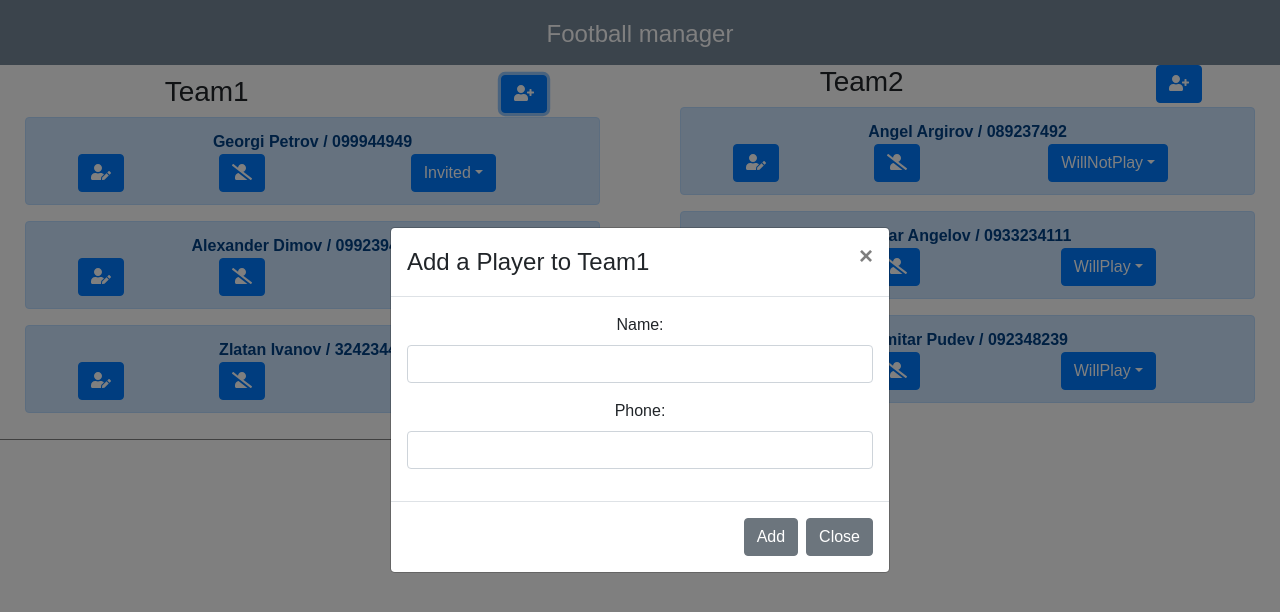
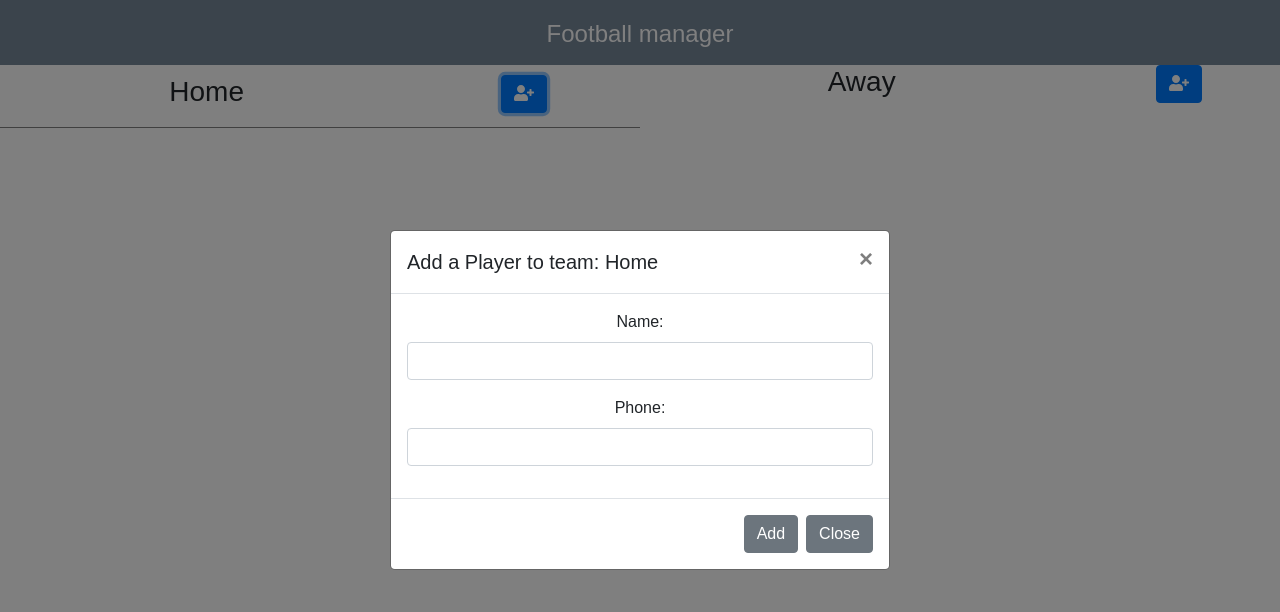
Before and after one commit to Pudev/football-manager, a React (Create React App) app: page / in a window 1280 px wide. Both pictures are taken after a click on the button 524 px from the left and 94 px from the top of the page. Shown: the top 612 px of the page. Built offline with nearby package versions, Linux system fonts and the light colour scheme.

Commit message:
Refactor the components and add "Edit player functionality"
Add uid generator
Add id property for player interface

```diff
--- a/package.json
+++ b/package.json
@@ -6,13 +6,15 @@
     "@fortawesome/fontawesome-svg-core": "^1.2.6",
     "@fortawesome/free-solid-svg-icons": "^5.4.1",
     "@fortawesome/react-fontawesome": "^0.1.3",
+    "@types/uuid": "^3.4.4",
     "bootstrap": "^4.1.3",
     "jquery": "^3.3.1",
     "popper": "^1.0.1",
     "popper.js": "^1.14.4",
     "react": "^16.5.2",
     "react-dom": "^16.5.2",
-    "react-scripts-ts": "3.1.0"
+    "react-scripts-ts": "3.1.0",
+    "uuid": "^3.3.2"
   },
   "scripts": {
     "start": "react-scripts-ts start",
--- a/src/App.tsx
+++ b/src/App.tsx
@@ -15,12 +15,10 @@ class App extends React.Component<any, any> {
                 </header>
                 <div className="row">
                     <div className="col-sm-6" style={{ marginBottom: '20px', marginTop: '10px', paddingBottom: '10px', borderBottom: 'solid 1px grey' }}>
-                        <Team teamName={"Team1"} />
-                        {/* <ButtonAddEditPlayer teamName={'Team1'} /> */}
+                        <Team teamName={"Home"} />
                     </div>
                     <div className="col-sm-6">
-                        <Team teamName={"Team2"} />
-                        {/* <ButtonAddEditPlayer teamName={'Team2'} updateSecondTeam={this.updateSecondTeam} /> */}
+                        <Team teamName={"Away"} />
                     </div>
                 </div>
             </div>
--- a/src/ButtonAddPlayer.tsx
+++ b/src/ButtonAddEditPlayer.tsx
@@ -1,48 +1,76 @@
+import { faUserEdit, faUserPlus } from '@fortawesome/free-solid-svg-icons';
+import { FontAwesomeIcon } from '@fortawesome/react-fontawesome';
 import * as React from 'react';
-
-import { faUserPlus } from '@fortawesome/free-solid-svg-icons';
-import { FontAwesomeIcon } from '@fortawesome/react-fontawesome';
 
 class ButtonAddEditPlayer extends React.Component<any, any> {
     constructor(props: any) {
         super(props);
 
         this.state = {
+            id: '',
             name: '',
             phone: '',
             status: 0
         }
+
         this.addPlayer = this.addPlayer.bind(this);
     }
 
     public changeName = (event: any) => {
-        this.setState({ name: event.currentTarget.value })
+        this.setState({ name: event.currentTarget.value });
     }
 
     public changePhone = (event: any) => {
-        this.setState({ phone: event.currentTarget.value })
+        this.setState({ phone: event.currentTarget.value });
     }
 
     public addPlayer = () => {
-        this.props.teamName === 'Team1' ? this.props.updateFirstTeam(this.state) : this.props.updateSecondTeam(this.state);
+        this.props.addPlayer(this.state);
+        this.setState({ name: '', phone: '' });
+    }
 
-        this.setState({ name: '', phone: '' });
+    public editPlayer = () => {
+        this.props.editPlayer(this.state);
+    }
+
+    public discardChanges = () => {
+        const originalValues = this.props;
+        this.setState({ name: originalValues.name, phone: originalValues.phone });
+    }
+
+    public componentDidMount() {
+        const player = {
+            id: this.props.id,
+            name: this.props.name,
+            phone: this.props.phone,
+            status: this.props.status
+        }
+
+        if (this.props.id) {
+            this.setState({
+                ...player
+            })
+        }
     }
 
     public render() {
         return (
             <form className='needs-validation'>
-                <button type="button" className="btn btn-primary" data-toggle="modal" data-target={'#' + this.props.teamName}>
-                    <FontAwesomeIcon icon={faUserPlus}/>
+                <button type="button" className="btn btn-primary" data-toggle="modal" data-target={'#' + this.props.name}>
+                    <FontAwesomeIcon icon={this.props.id ? faUserEdit : faUserPlus} />
                 </button>
 
                 <div>
-                    <div className="modal fade" id={this.props.teamName}>
+                    <div className="modal fade" id={this.props.name}>
                         <div className="modal-dialog modal-dialog-centered">
                             <div className="modal-content">
 
                                 <div className="modal-header">
-                                    <h4 className="modal-title">Add a Player to {this.props.teamName}</h4>
+                                    {
+                                        this.props.id ?
+                                            <h5 className="modal-title">Edit a Player: {this.props.name}</h5> :
+                                            <h5 className="modal-title">Add a Player to team: {this.props.name}</h5>
+                                    }
                                     <button type="button" className="close" data-dismiss="modal">&times;</button>
                                 </div>
 
@@ -62,8 +90,12 @@ class ButtonAddEditPlayer extends React.Component<any, any> {
                                 </div>
 
                                 <div className="modal-footer">
-                                    <button type="button" className="btn btn-secondary" data-dismiss="modal" typeof="submit" onClick={this.addPlayer}>Add</button>
-                                    <button type="button" className="btn btn-secondary" data-dismiss="modal">Close</button>
+                                    {
+                                        this.props.id ?
+                                            <button type="button" className="btn btn-secondary" data-dismiss="modal" typeof="submit" onClick={this.editPlayer}>Save</button> :
+                                            <button type="button" className="btn btn-secondary" data-dismiss="modal" typeof="submit" onClick={this.addPlayer}>Add</button>
+                                    }
+                                    <button type="button" className="btn btn-secondary" data-dismiss="modal" onClick={this.discardChanges}>Close</button>
                                 </div>
 
                             </div>
--- a/src/Player.tsx
+++ b/src/Player.tsx
@@ -1,14 +1,25 @@
+import ButtonAddEditPlayer from './ButtonAddEditPlayer';
+import Dropdown from './Dropdown';
+import { IPlayer } from './interfaces';
+
+import { faUserSlash } from '@fortawesome/free-solid-svg-icons'
+import { FontAwesomeIcon } from '@fortawesome/react-fontawesome'
 import * as React from 'react';
 
-import Dropdown from './Dropdown';
+class Player extends React.Component<any, any> {
+    constructor(props: any) {
+        super(props);
 
-import { faUserEdit, faUserSlash } from '@fortawesome/free-solid-svg-icons'
-import { FontAwesomeIcon } from '@fortawesome/react-fontawesome'
-import { IPlayer } from './interfaces';
+        this.editPlayer.bind(this);
+        this.deletePlayer.bind(this);
+    }
 
-class Player extends React.Component<IPlayer, any> {
-    constructor(props: IPlayer) {
-        super(props);
+    public editPlayer = (player: IPlayer) => {
+        this.props.editPlayer(player);
+    }
+
+    public deletePlayer = () => {
+        // to do delete a player
     }
 
     public render() {
@@ -20,10 +31,15 @@ class Player extends React.Component<IPlayer, any> {
 
                 <div className="row">
                     <div className="col-3">
-                        <button className="btn btn-primary"><FontAwesomeIcon icon={faUserEdit} /></button>
+                        <ButtonAddEditPlayer
+                            editPlayer={this.editPlayer}
+                            id={this.props.id}
+                            name={this.props.name}
+                            phone={this.props.phone}
+                            status={this.props.status} />
                     </div>
                     <div className="col-3">
-                        <button className="btn btn-primary"><FontAwesomeIcon icon={faUserSlash} /></button>
+                        <button className="btn btn-primary" onClick={this.deletePlayer}><FontAwesomeIcon icon={faUserSlash} /></button>
                     </div>
                     <div className="col-6">
                         <Dropdown status={this.props.status} />
--- a/src/Team.tsx
+++ b/src/Team.tsx
@@ -1,31 +1,49 @@
-import * as React from 'react';
-import ButtonAddEditPlayer from './ButtonAddPlayer';
-import { PlayerStatus } from './constants';
+import ButtonAddEditPlayer from './ButtonAddEditPlayer';
+// import { PlayerStatus } from './constants';
 import { IPlayer } from './interfaces';
 import Player from './Player';
 
-class Team extends React.Component<any, any> {
+import * as React from 'react';
+import { v4 } from 'uuid';
+
+
+class Team extends React.Component<{ teamName: string }, any> {
     constructor(props: any) {
         super(props);
 
-        this.state = { firstTeamPlayers, secondTeamPlayers };
-        this.updateFirstTeam = this.updateFirstTeam.bind(this);
-        this.updateSecondTeam = this.updateSecondTeam.bind(this);
+        this.state = {
+            players: []
+        };
+
+        this.addPlayer = this.addPlayer.bind(this);
+        this.editPlayer = this.editPlayer.bind(this);
     }
 
-    public updateFirstTeam = (player: IPlayer) => {
-        const newList = [...this.state.firstTeamPlayers, player];
+    public addPlayer = (player: IPlayer) => {
+        player.id = v4();
+
+        const newList = [...this.state.players, player];
         this.setState({
-            firstTeamPlayers: newList
+            players: newList
         });
     }
 
-    public updateSecondTeam = (player: any) => {
-        const newList = [...this.state.secondTeamPlayers, player];
-        this.setState({
-            secondTeamPlayers: newList
+    public editPlayer = (player: IPlayer) => {
+        const newList = this.state.players.map((x: IPlayer) => {
+            if (x.id === player.id) {
+                x.name = player.name;
+                x.phone = player.phone;
+
+                return x;
+            }
+            return x;
         });
+        this.setState({ players: newList });
     }
+
+    public listPlayers = (team: IPlayer[]) => team.map((player) =>
+        <Player key={player.id} id={player.id} name={player.name} phone={player.phone} status={player.status} editPlayer={this.editPlayer} />
+    );
 
     public render() {
         return (
@@ -33,35 +51,15 @@ class Team extends React.Component<any, any> {
                 <div className="row">
                     <h3 className="col-8">{this.props.teamName}</h3>
                     <div className="col-4">
-                        {
-                            this.props.teamName === 'Team1' ?
-                                <ButtonAddEditPlayer teamName={'Team1'} updateFirstTeam={this.updateFirstTeam} /> :
-                                <ButtonAddEditPlayer teamName={'Team2'} updateSecondTeam={this.updateSecondTeam} />
-                        }
+                        <ButtonAddEditPlayer name={this.props.teamName} addPlayer={this.addPlayer} />
                     </div>
                 </div>
                 <div className="col-12">
-                    {this.props.teamName === 'Team1' ? listPlayers(this.state.firstTeamPlayers) : listPlayers(this.state.secondTeamPlayers)}
+                    {this.listPlayers(this.state.players)}
                 </div>
             </div>
         );
     }
 }
 
-const firstTeamPlayers = [
-    { name: 'Georgi Petrov', phone: '099944949', status: PlayerStatus.Invited },
-    { name: 'Alexander Dimov', phone: '09923944949', status: PlayerStatus.Uninvited },
-    { name: 'Zlatan Ivanov', phone: '32423444', status: PlayerStatus.Uninvited }
-];
-
-const secondTeamPlayers = [
-    { name: 'Angel Argirov', phone: '089237492', status: PlayerStatus.WillNotPlay },
-    { name: 'Petar Angelov', phone: '0933234111', status: PlayerStatus.WillPlay },
-    { name: 'Dimitar Pudev', phone: '092348239', status: PlayerStatus.WillPlay }
-];
-
-const listPlayers = (team: IPlayer[]) => team.map((x, index) =>
-    <Player key={index} name={x.name} phone={x.phone} status={x.status} />
-);
-
 export default Team;
--- a/src/interfaces.ts
+++ b/src/interfaces.ts
@@ -1,4 +1,5 @@
 export interface IPlayer {
+    id: string
     name: string,
     phone: string,
     status: number
```
